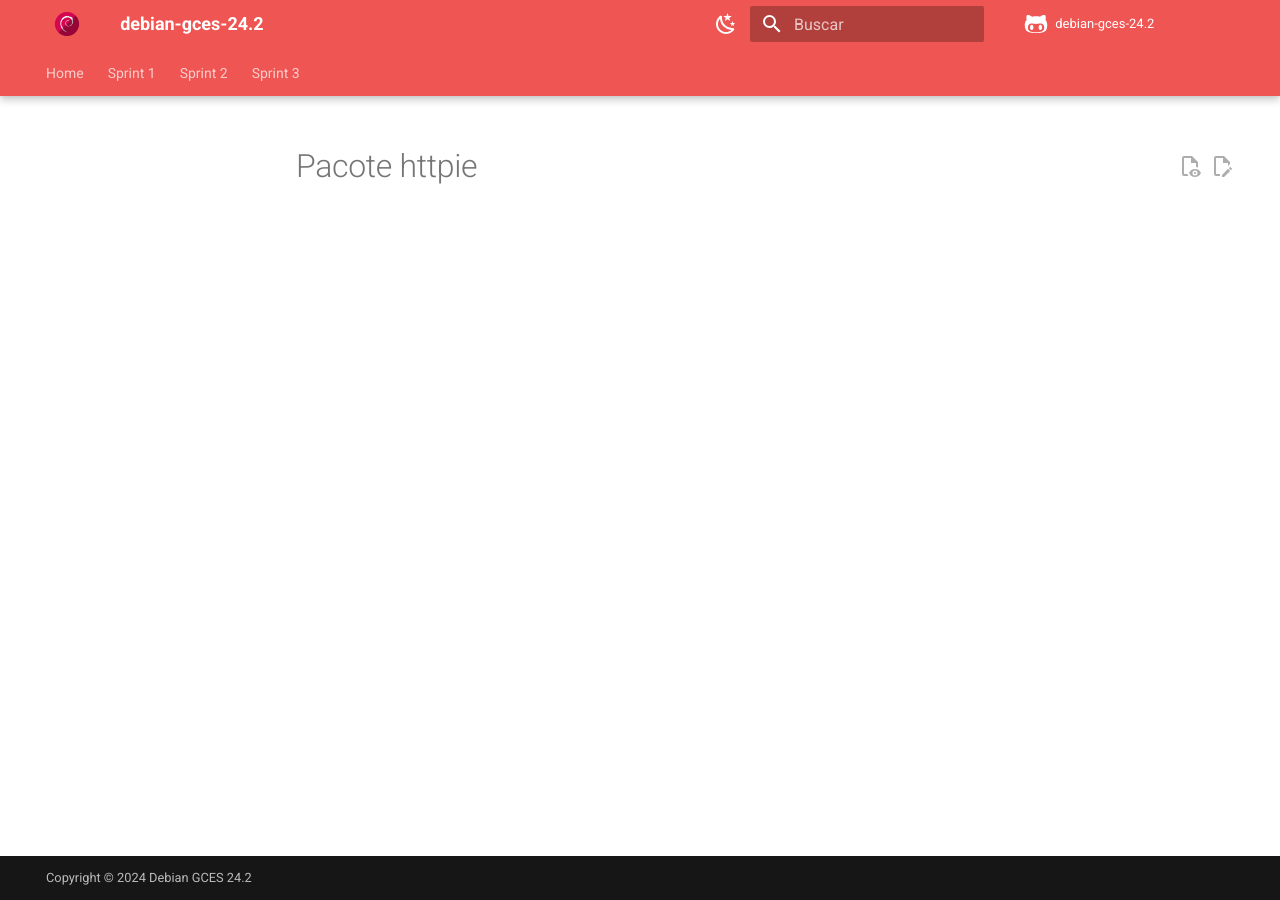
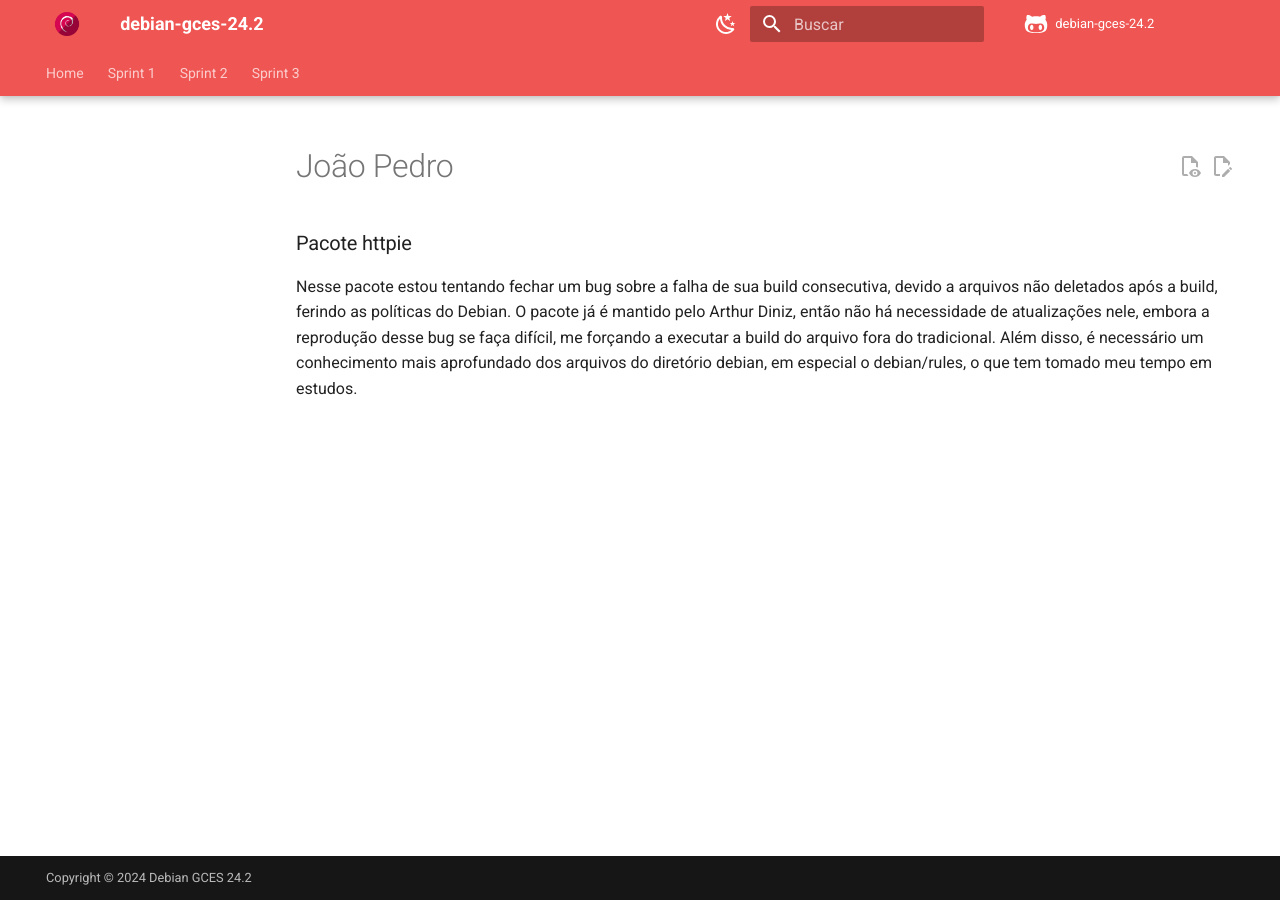
Before and after one commit to gitbmvb/debian-gces-24.2, an MkDocs documentation site: the page built from docs/sprint3/jp3.md, in a window 1280 px wide. Built offline with MkDocs 1.6.1 and Material for MkDocs 9.7.7, drawn with Linux system fonts in a browser that asks for light colours; comment, search, counter and statistics services are not loaded.

Commit message:
Update jp3.md

```diff
--- a/docs/sprint3/jp3.md
+++ b/docs/sprint3/jp3.md
@@ -1 +1,7 @@
-# Pacote httpie
+# João Pedro
+
+### Pacote httpie
+
+Nesse pacote estou tentando fechar um bug sobre a falha de sua build consecutiva, devido a arquivos não deletados após a build, ferindo as políticas do Debian.
+O pacote já é mantido pelo Arthur Diniz, então não há necessidade de atualizações nele, embora a reprodução desse bug se faça difícil, me forçando a executar a build do arquivo fora do tradicional.
+Além disso, é necessário um conhecimento mais aprofundado dos arquivos do diretório debian, em especial o debian/rules, o que tem tomado meu tempo em estudos.
```
